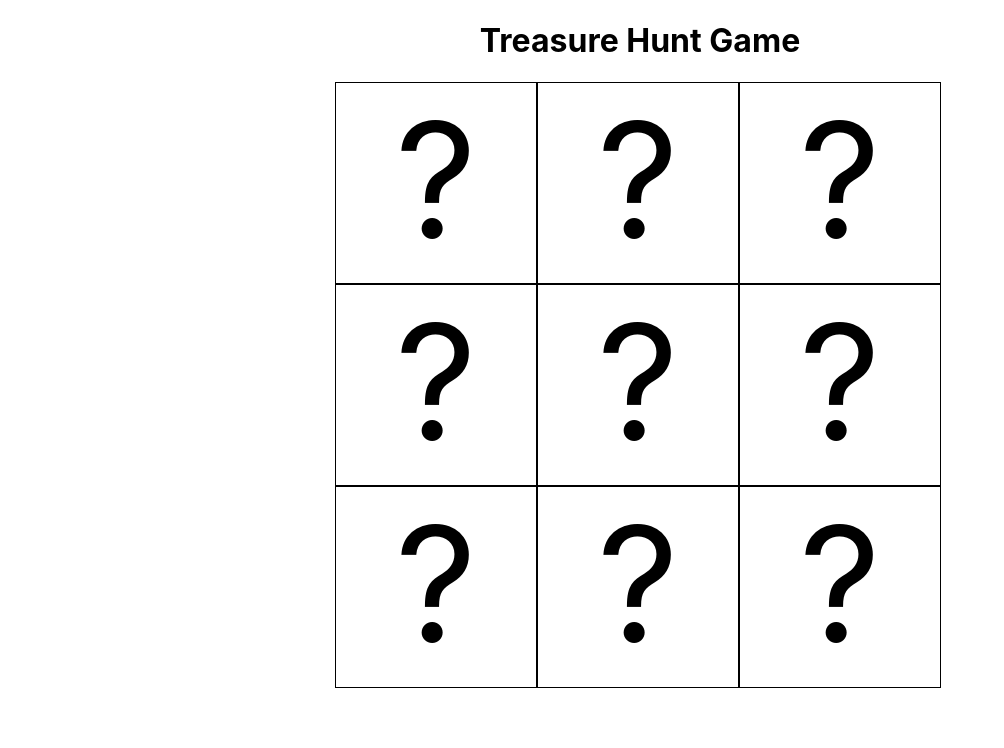
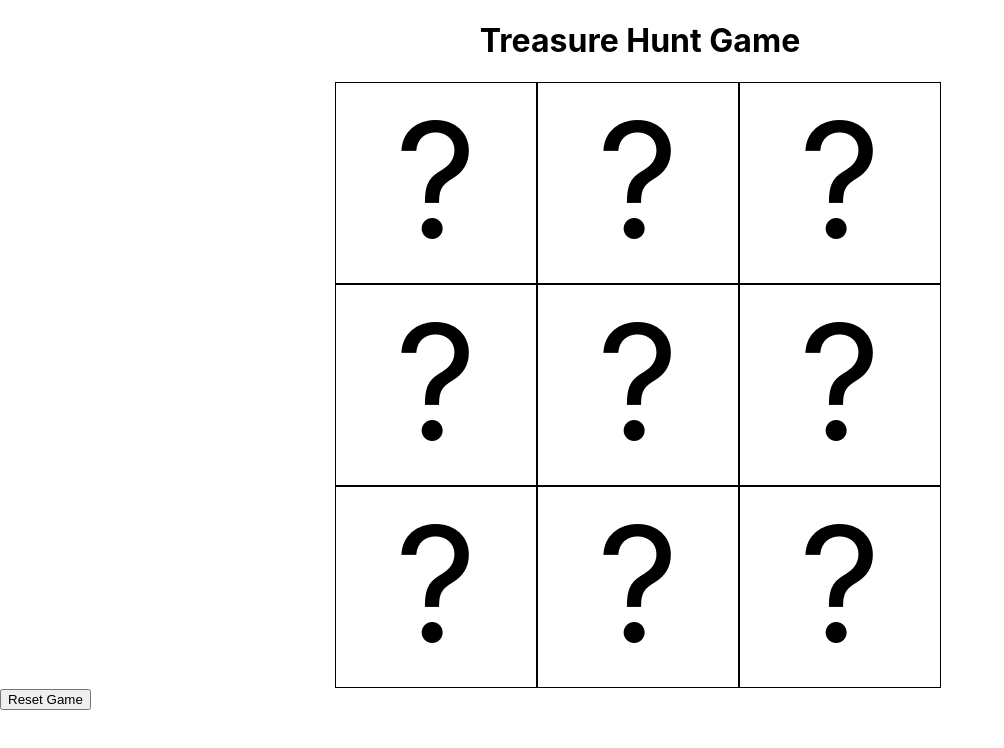
Before and after one commit to learn-academy-2023-bravo/treasure-hunt-sam-saenz, a React (Create React App) app: page / in a window 1280 px wide. Shown: the top 748 px of the page, without its empty margins (0-1004 px from the left). Built offline with nearby package versions, Linux system fonts and the light colour scheme.

Commit message:
Completed user story 5

```diff
--- a/src/App.js
+++ b/src/App.js
@@ -15,6 +15,10 @@ const App = () => {
     "?"
   ])
 
+  const generateTreasureLocation = () => {
+    return Math.floor(Math.random() * board.length)
+  }
+
   const generateBombLocation = () => {
     let bombStart = treasureLocation
     while(bombStart === treasureLocation) {
@@ -23,9 +27,16 @@ const App = () => {
     return bombStart
   }
 
-  const [treasureLocation, setTreasureLocation] = useState(Math.floor(Math.random() * board.length))
+  const [treasureLocation, setTreasureLocation] = useState(generateTreasureLocation)
 
   const [bombLocation, setBombLocation] = useState(generateBombLocation)
+
+  const handleRestart = () => {
+    let updateBoard = board.map(value => "?")
+    setTreasureLocation(Math.floor(Math.random() * board.length))
+    setBombLocation(generateBombLocation)
+    setBoard(updateBoard)
+  }
 
   const handleGameplay = (clickedSquare) => {
     let updateBoard = [...board]
@@ -57,6 +68,7 @@ const App = () => {
         })
       }
       </div>
+      <button className="restart-button" onClick={handleRestart}>Reset Game</button>
     </>
   )
 }
```
Also changed, not shown: src/App.css (line endings or trailing spaces), 1 other file (tests, documents, lock files or other folders).
